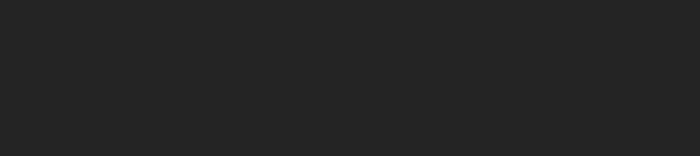
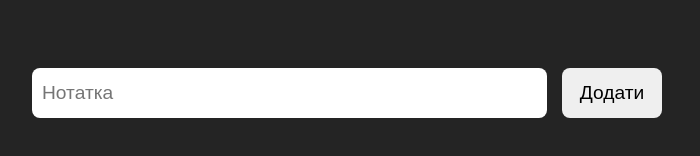
Before and after one commit to YouKnowWhoIs/Practice-CSS-React-4, a React (Vite) app: page / in a window 1280 px wide. Shown: the part 3016-3172 px from the top of the page, without its empty margins (293-993 px from the left). Before the commit the page ends 3084 px from the top, so only its background shows below. Built offline with nearby package versions, Linux system fonts and the light colour scheme.

Commit message:
add to do list

```diff
--- a/src/App.jsx
+++ b/src/App.jsx
@@ -1,6 +1,7 @@
 import Filter from "./components/Filter/Filter";
 import Modal from "./components/Modal/Modal";
 import SmartCounter from "./components/SmartCounter/SmartCounter";
+import ToDo from "./components/ToDo/ToDo";
 import UserCard from "./components/UserCard/UserCard";
 import "./style/app/App.css";
 
@@ -12,6 +13,7 @@
       <SmartCounter />
       <Filter />
       <Modal />
+      <ToDo />
     </>
   );
 }
--- /dev/null
+++ b/src/components/ToDo/ToDo.jsx
@@ -0,0 +1,65 @@
+import { useEffect, useState } from "react";
+import "../../style/toDo/toDo.css";
+
+function ToDo() {
+  const [text, setText] = useState("");
+  const [itemNote, setItemNote] = useState(
+    JSON.parse(localStorage.getItem("task")) || []
+  );
+
+  const handleInput = (e) => {
+    setText(e.target.value);
+  };
+
+  const handleAddNote = () => {
+    if (text.trim() === "") {
+      return;
+    }
+
+    const newTask = {
+      id: Date.now(),
+      text: text,
+    };
+
+    setItemNote([...itemNote, newTask]);
+    setText("");
+  };
+
+  const handleRemove = (id) => {
+    setItemNote((prev) => prev.filter((t) => t.id !== id));
+  };
+
+  useEffect(() => {
+    localStorage.setItem("task", JSON.stringify(itemNote));
+  }, [itemNote]);
+
+  return (
+    <>
+      <div id="toDo">
+        <div className="addControler">
+          <input
+            type="text"
+            placeholder="Нотатка"
+            value={text}
+            onChange={handleInput}
+          />
+          <button type="button" onClick={handleAddNote}>
+            Додати
+          </button>
+        </div>
+        <ul className="list">
+          {itemNote.map((task) => (
+            <li key={task.id}>
+              <p>{task.text}</p>
+              <button type="button" onClick={() => handleRemove(task.id)}>
+                Видалити
+              </button>
+            </li>
+          ))}
+        </ul>
+      </div>
+    </>
+  );
+}
+
+export default ToDo;
--- /dev/null
+++ b/src/style/toDo/toDo.css
@@ -0,0 +1,64 @@
+#toDo {
+  margin-bottom: 70px;
+  display: flex;
+  flex-direction: column;
+  gap: 20px;
+  align-items: center;
+}
+
+.addControler {
+  display: flex;
+  flex-direction: row;
+  gap: 15px;
+}
+
+.addControler input {
+  width: 500px;
+  height: 40px;
+  padding: 5px 5px 5px 10px;
+  border: none;
+  border-radius: 8px;
+  font-size: larger;
+}
+
+.addControler button {
+  width: 100px;
+  border: none;
+  border-radius: 8px;
+  font-size: larger;
+}
+.addControler button:hover {
+  background-color: #4f4f4f;
+}
+
+.list {
+  display: flex;
+  flex-direction: column;
+  gap: 15px;
+}
+
+.list li {
+  list-style: none;
+  padding: 15px;
+  border: 3px solid #4f4f4f;
+  border-radius: 8px;
+  width: 700px;
+  display: flex;
+  flex-direction: column;
+  gap: 10px;
+}
+
+.list li p {
+  word-break: break-all;
+}
+
+.list li button {
+  font-size: large;
+  width: 100px;
+  height: 35px;
+  border: none;
+  border-radius: 6px;
+}
+.list li button:hover {
+  background-color: rgb(182, 61, 61);
+}
```
